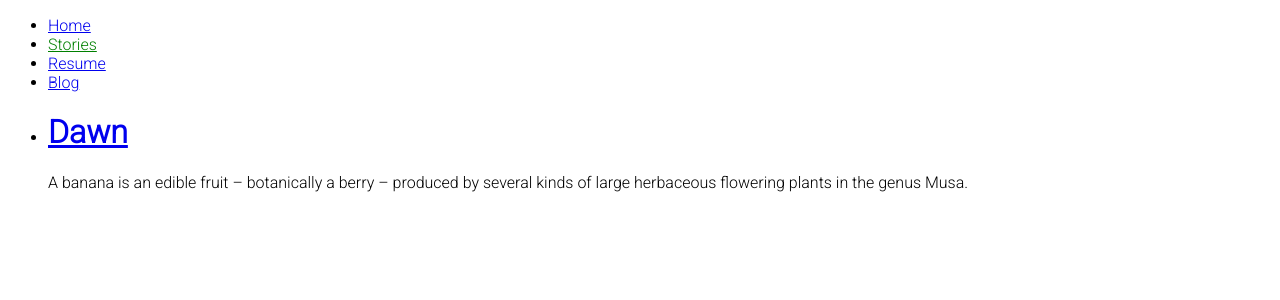
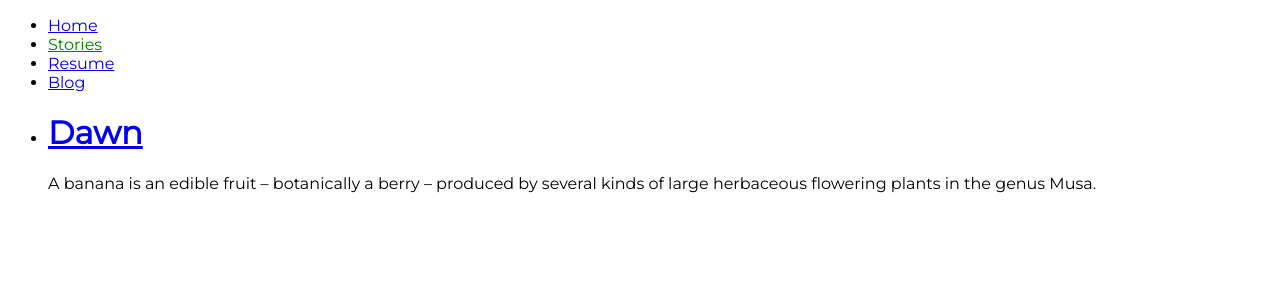
Before and after one commit to zukomgwili/zukomgwili.github.io, a Jekyll site: the page built from stories.html, in a window 1280 px wide. Shown: the top 300 px of the page. Built offline with Jekyll 4.4.1, drawn with Linux system fonts in a browser that asks for light colours.

Commit message:
feat: add fonts

```diff
--- a/_layouts/default.html
+++ b/_layouts/default.html
@@ -1,14 +1,25 @@
 <!DOCTYPE html>
 <html lang="en">
-<head>
-    <meta charset="UTF-8">
+  <head>
+    <meta charset="UTF-8" />
     <title>{{ page.title }}</title>
-    <link rel="preconnect" href="https://fonts.googleapis.com">
-    <link rel="preconnect" href="https://fonts.gstatic.com" crossorigin>
-    <link href="https://fonts.googleapis.com/css2?family=Roboto:ital,wght@0,300&display=swap" rel="stylesheet">     <link rel="stylesheet" type="text/css" href="/assets/css/styles.css">
-</head>
-<body>
-{% include navigation.html %}
-{{ content }}
-</body>
+    <link rel="preconnect" href="https://fonts.googleapis.com" />
+    <link rel="preconnect" href="https://fonts.gstatic.com" crossorigin />
+    <link
+      href="https://fonts.googleapis.com/css2?family=Roboto:ital,wght@0,300&display=swap"
+      rel="stylesheet"
+    />
+    <link
+      href="https://fonts.googleapis.com/css2?family=Open+Sans&display=swap"
+      rel="stylesheet"
+    />
+    <link
+      href="https://fonts.googleapis.com/css2?family=Montserrat&family=Open+Sans&display=swap"
+      rel="stylesheet"
+    />
+    <link rel="stylesheet" type="text/css" href="/assets/css/styles.css" />
+  </head>
+  <body>
+    {% include navigation.html %} {{ content }}
+  </body>
 </html>
--- a/_sass/main.scss
+++ b/_sass/main.scss
@@ -1,8 +1,8 @@
 @import "resume";
 
-body{
-  font-family: "Roboto", sans-serif;
+body {
+  font-family: "Montserrat", "Open Sans", "Roboto", sans-serif;
 }
-.active-link{
+.active-link {
   color: green;
 }
```
